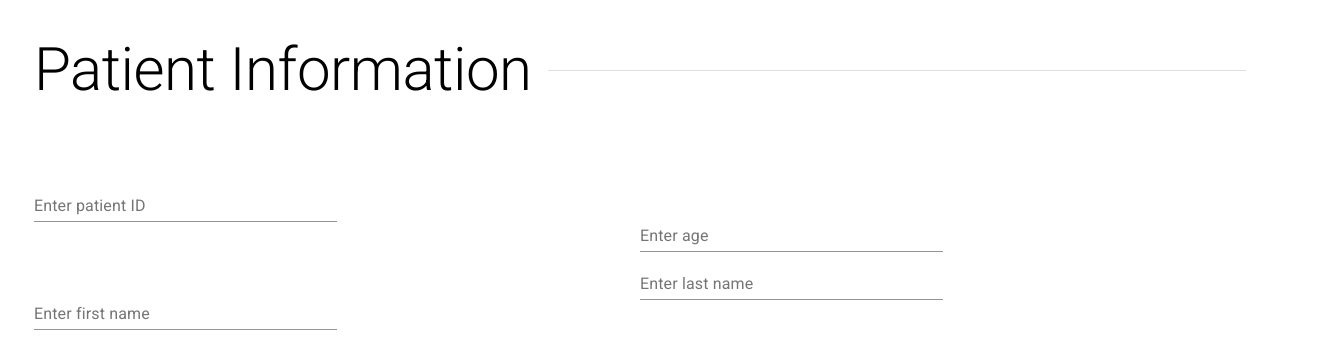
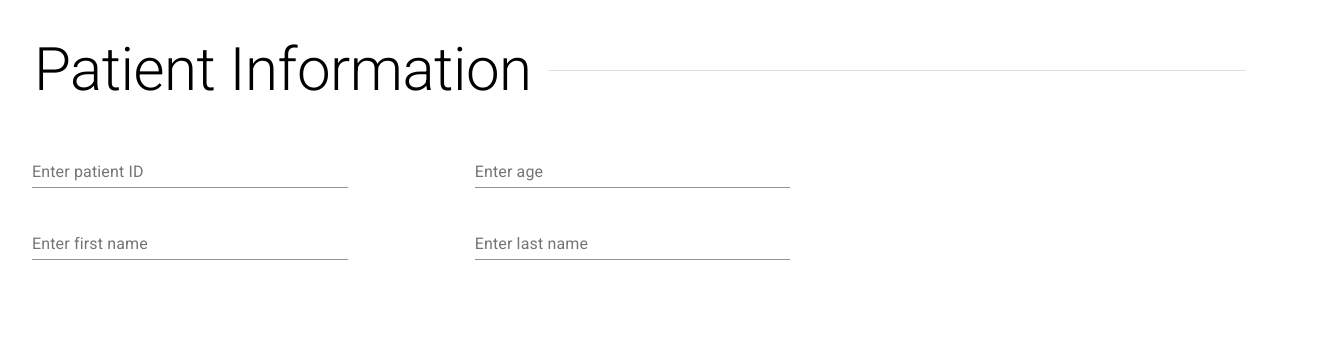
Before and after one commit to cu-devclub/app4stroke_front, a React (Create React App) app: page /form in a window 1280 px wide. Shown: the top 358 px of the page, 1336 px wide, since content can reach past the window. Built offline with nearby package versions, Linux system fonts and the light colour scheme.

Commit message:
text field complete

```diff
--- a/src/Pages/Form/Components/PatientInformationSection.tsx
+++ b/src/Pages/Form/Components/PatientInformationSection.tsx
@@ -1,56 +1,47 @@
 import React from "react";
-import { createStyles, makeStyles, withStyles } from "@material-ui/core/styles";
-import { Grid, TextField } from "@material-ui/core";
+import {
+  createStyles,
+  makeStyles,
+  withStyles,
+  Theme,
+} from "@material-ui/core/styles";
+import Box from "@material-ui/core/Box";
+import Grid from "@material-ui/core/Grid";
+import TextField from "@material-ui/core/TextField";
 
-const useStyle = makeStyles(() =>
+const useStyle = makeStyles((theme: Theme) =>
   createStyles({
     root: {
       width: "100%",
-      padding: "34px",
-      alignItems: "center",
+      marginLeft: "32px",
+    },
+    textField: {
+      width: "80%",
     },
   })
 );
 
-const GridStyles = withStyles({
-  root: {
-    width: "50%",
-  },
-})(Grid);
-
-const TextFieldStyles = withStyles({
-  root: {
-    width: "50%",
-  },
-})(TextField);
-
 const PatientInformationSection: React.FC = () => {
   const classes = useStyle();
   return (
-    <Grid container className={classes.root}>
-      {/* Container 1 */}
-      <GridStyles item xs="auto">
-        {/* PatientID */}
-        <Grid style={{ marginBottom: "60px" }}>
-          <TextFieldStyles id="standard-basic" label="Enter patient ID" />
+    <Box className={classes.root}>
+      <Grid container spacing={6}>
+        <Grid item xs={4}>
+          <TextField label="Enter patient ID" className={classes.textField} />
         </Grid>
-        {/* FirstName */}
-        <Grid>
-          <TextFieldStyles id="standard-basic" label="Enter first name" />
+        <Grid item xs={4}>
+          <TextField label="Enter age" className={classes.textField} />
         </Grid>
-      </GridStyles>
-      {/* Container 2 */}
-      <GridStyles item xs="auto">
-        {/* Age */}
-        <Grid>
-          <TextFieldStyles id="standard-basic" label="Enter age" />
+      </Grid>
+      <Grid container spacing={6}>
+        <Grid item xs={4}>
+          <TextField label="Enter first name" className={classes.textField} />
         </Grid>
-        {/* LastName */}
-        <Grid>
-          <TextFieldStyles id="standard-basic" label="Enter last name" />
+        <Grid item xs={4}>
+          <TextField label="Enter last name" className={classes.textField} />
         </Grid>
-      </GridStyles>
-    </Grid>
+      </Grid>
+    </Box>
   );
 };
 
```
